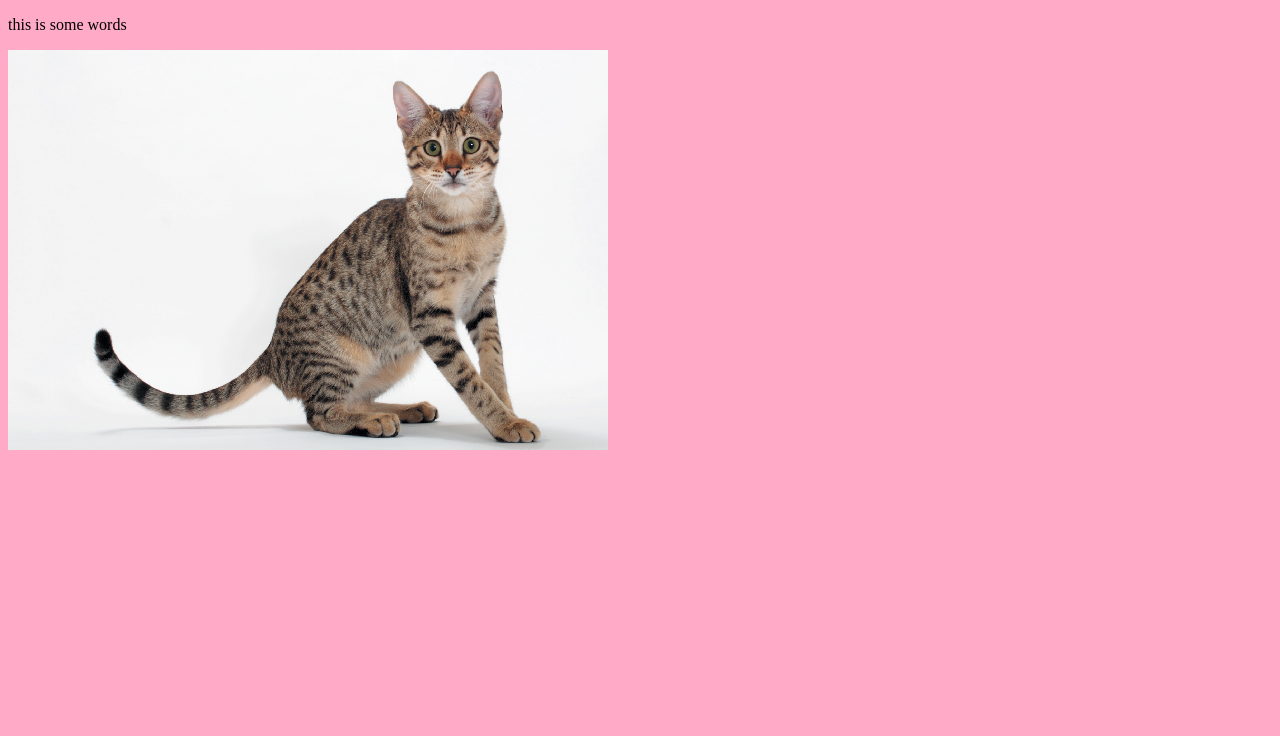
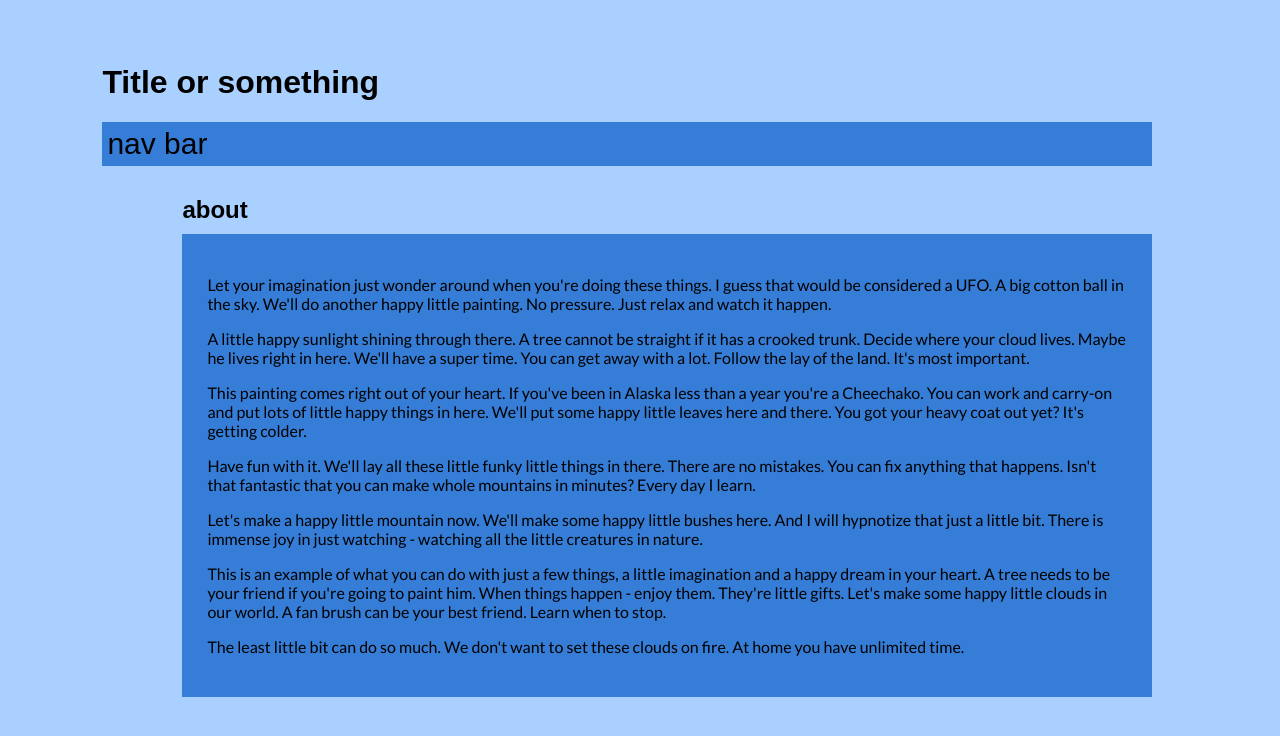
Before and after one commit to LaurenRoberts/thisThing, a plain HTML site: page index.html in a window 1280 px wide. Drawn offline with Linux system fonts and the light colour scheme; a web font is replaced by a local one.

Commit message:
todays work

```diff
--- a/css/style.css
+++ b/css/style.css
@@ -1,4 +1,28 @@
+*{font-family: 'Rambla', 'Lato', sans-serif;}
+
 body {
-    background-color: #ffaac7;
-
+    background-color: #aad0ff;
+     margin-left: 8%;
+     margin-top: 5%;
+     margin-right: 10%;
 }
+.headers {
+    font-family: 'Rambla', sans-serif;
+}
+#navbar{
+    font-size: 30px;
+    background-color: #357dd6;
+    margin-top: 20px;
+    padding: 5px;
+}
+.about {
+    margin-left: 80px;
+}
+#h2about{
+    margin-bottom: 10px;
+}
+.about > .text{
+    background-color: #357dd6;
+    padding: 25px;
+    font-family: 'Lato', monospace
+}
--- a/index.html
+++ b/index.html
@@ -1,11 +1,39 @@
 <!DOCTYPE html>
 <html>
     <head>
+        <link href="https://fonts.googleapis.com/css?family=Rambla:400,700" rel="stylesheet">
+        <link href="https://fonts.googleapis.com/css?family=Lato" rel="stylesheet">
         <link rel="stylesheet" type="text/css" href="css/style.css">
         <title> </title>
     </head>
+
     <body>
-<p>this is some words</p>
-<img src= "/image/Savannah-cat-long-body-shot.jpg" alt = "this is a picture of a cat">
+        <div class = "total">
+<h1 class = "headers">Title or something </h1>
+<p id="navbar" class = "headers">nav bar</p>
+<div class="about">
+<h2 id="h2about" class = "headers">
+    about
+</h2>
+<div class= "text">
+    <p>Let your imagination just wonder around when you're doing these things. I guess that would be considered a UFO. A big cotton ball in the sky. We'll do another happy little painting. No pressure. Just relax and watch it happen.
+</p>
+<p>A little happy sunlight shining through there. A tree cannot be straight if it has a crooked trunk. Decide where your cloud lives. Maybe he lives right in here. We'll have a super time. You can get away with a lot. Follow the lay of the land. It's most important.
+</p>
+<p>This painting comes right out of your heart. If you've been in Alaska less than a year you're a Cheechako. You can work and carry-on and put lots of little happy things in here. We'll put some happy little leaves here and there. You got your heavy coat out yet? It's getting colder.</p>
+<p>Have fun with it. We'll lay all these little funky little things in there. There are no mistakes. You can fix anything that happens. Isn't that fantastic that you can make whole mountains in minutes? Every day I learn.
+</p>
+<p>Let's make a happy little mountain now. We'll make some happy little bushes here. And I will hypnotize that just a little bit. There is immense joy in just watching - watching all the little creatures in nature.
+</p>
+<p>This is an example of what you can do with just a few things, a little imagination and a happy dream in your heart. A tree needs to be your friend if you're going to paint him. When things happen - enjoy them. They're little gifts. Let's make some happy little clouds in our world. A fan brush can be your best friend. Learn when to stop.
+</p>
+<p>The least little bit can do so much. We don't want to set these clouds on fire. At home you have unlimited time.
+</p>
+
+
+</div>
+</div>
+
+</div>
     </body>
 </html>
```
